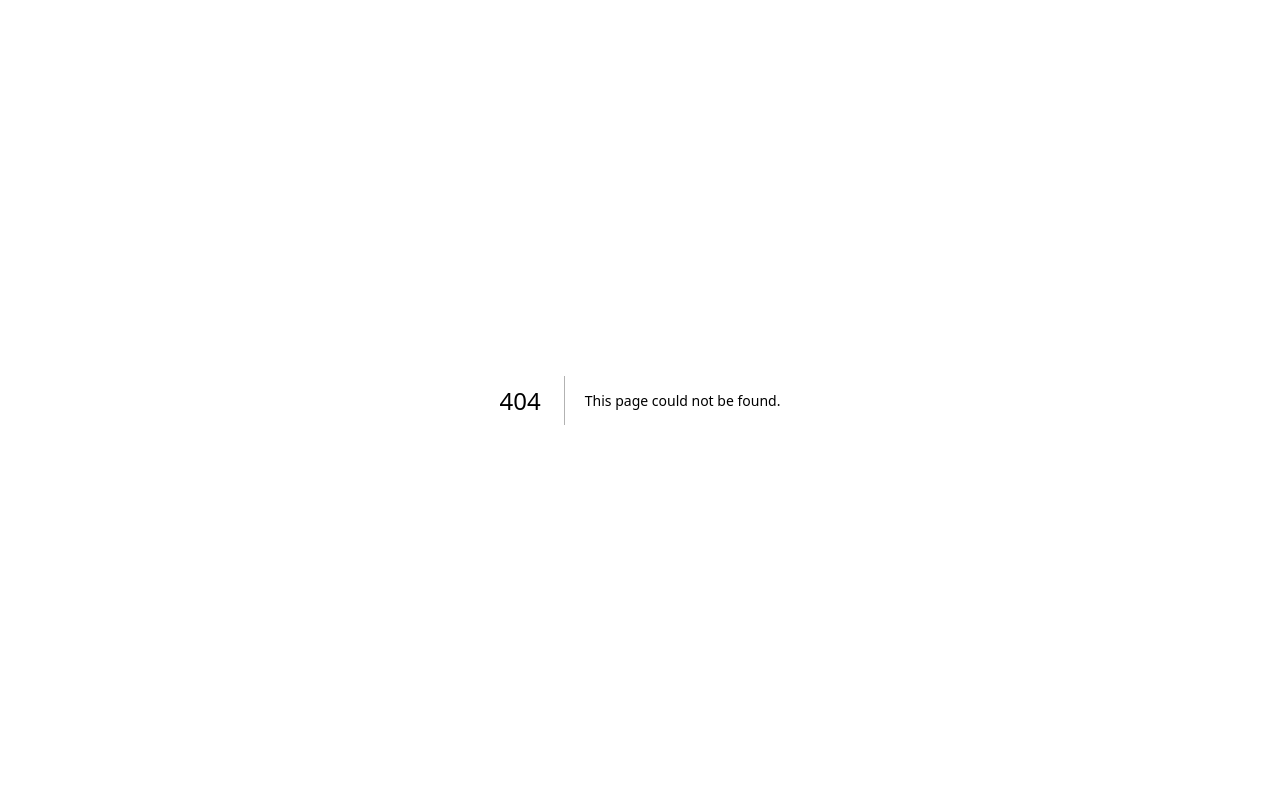
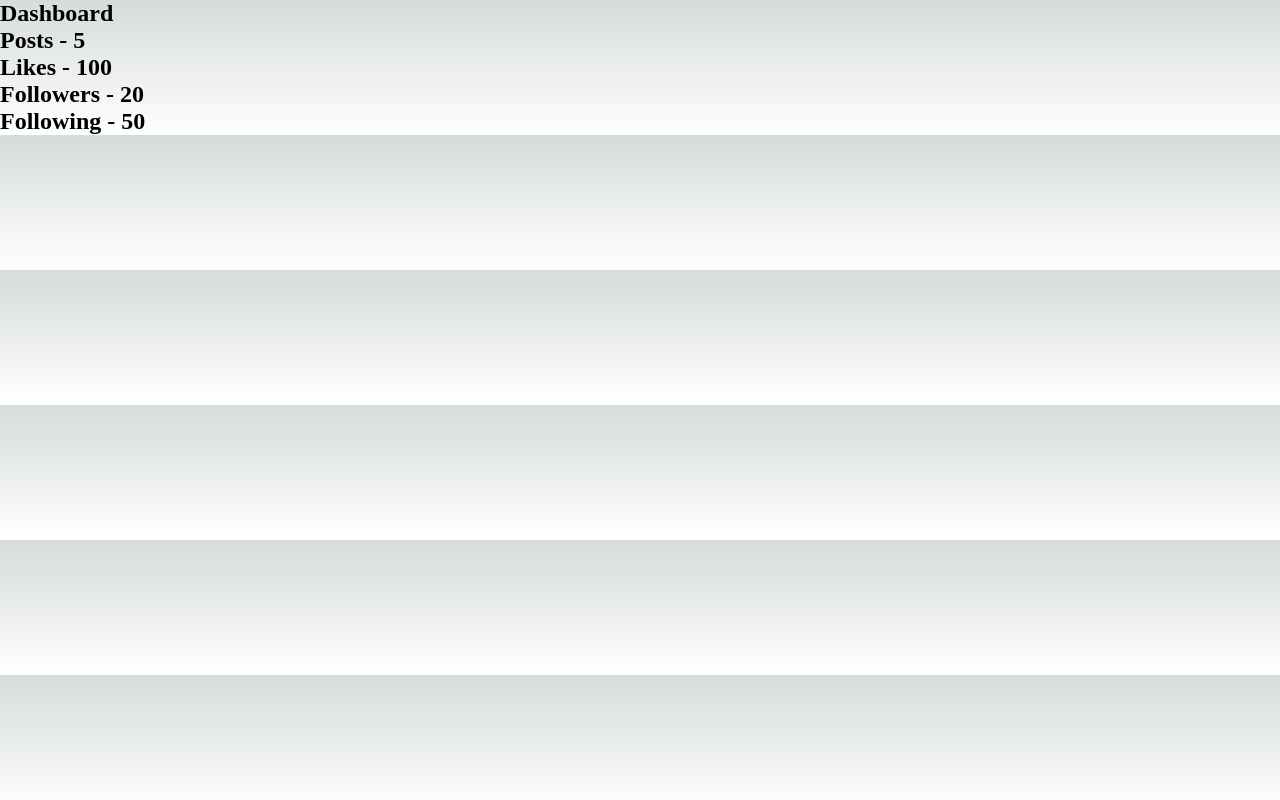
Before and after one commit to bintibhatt/next-prerendering, a Next.js app: page /dashboard in a window 1280 px wide. Before the commit this address had no page. Built offline with nearby package versions, Linux system fonts and the light colour scheme; data requests are answered from the project's data file.

Commit message:
Client-side Data Fetching Hands-on

```diff
--- a/db.json
+++ b/db.json
@@ -1,4 +1,10 @@
 {
+  "dashboard": {
+    "posts": 5,
+    "likes": 100,
+    "followers": 20,
+    "following": 50
+  },
   "news": [
     {
       "id": "1",
--- /dev/null
+++ b/src/pages/dashboard.js
@@ -0,0 +1,32 @@
+import { useState, useEffect } from "react";
+
+function Dashboard() {
+  const [isLoading, setIsLoading] = useState(true);
+  const [dashboardData, setDashboardData] = useState(null);
+
+  useEffect(() => {
+    async function fetchDashboardData() {
+      const response = await fetch("http://localhost:4000/dashboard");
+      const data = await response.json();
+      setDashboardData(data);
+      setIsLoading(false);
+    }
+    fetchDashboardData();
+  }, []);
+
+  if (isLoading) {
+    return <h2>Loading...</h2>;
+  }
+
+  return (
+    <div>
+      <h2>Dashboard</h2>
+      <h2>Posts - {dashboardData.posts}</h2>
+      <h2>Likes - {dashboardData.likes}</h2>
+      <h2>Followers - {dashboardData.followers}</h2>
+      <h2>Following - {dashboardData.following}</h2>
+    </div>
+  );
+}
+
+export default Dashboard;
```
